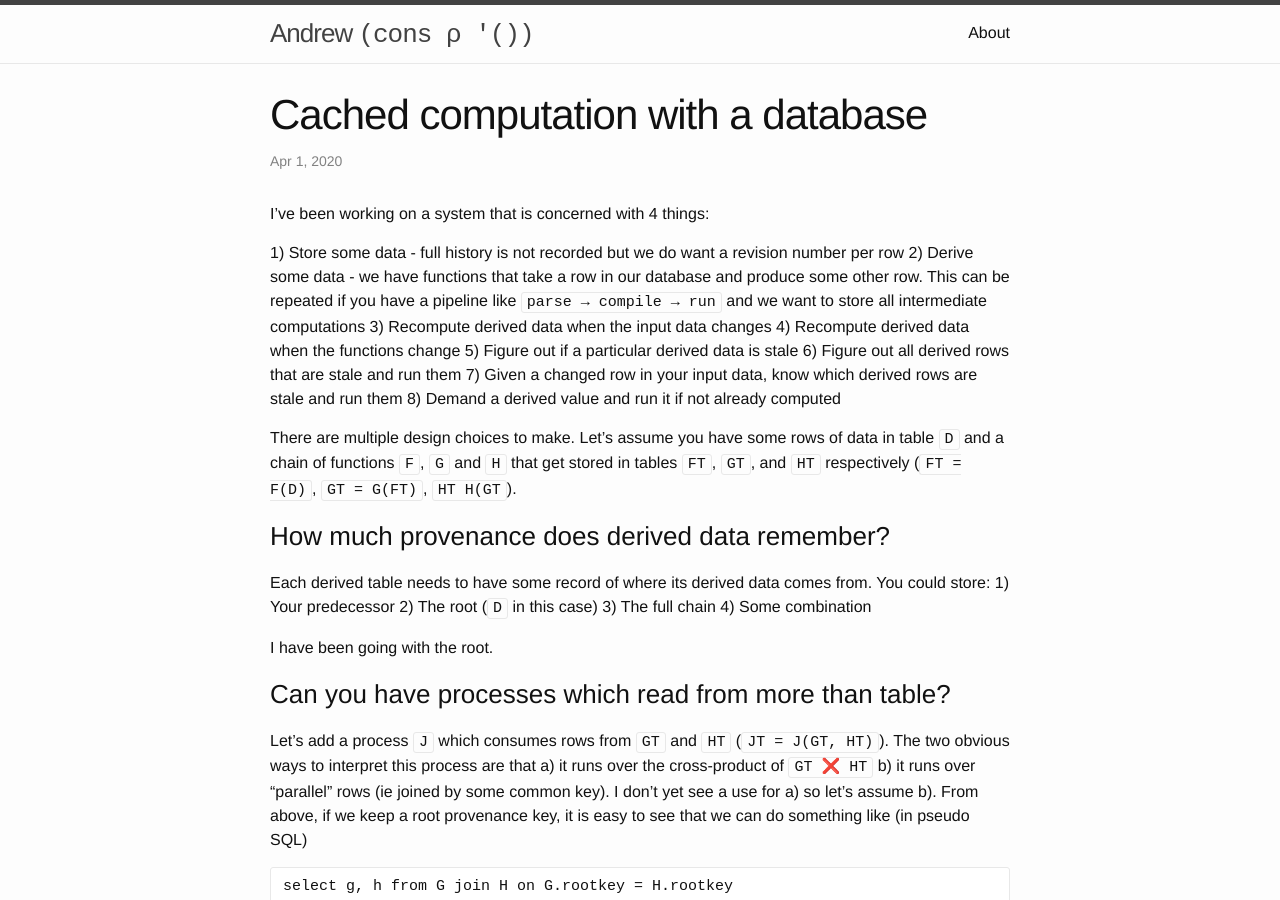
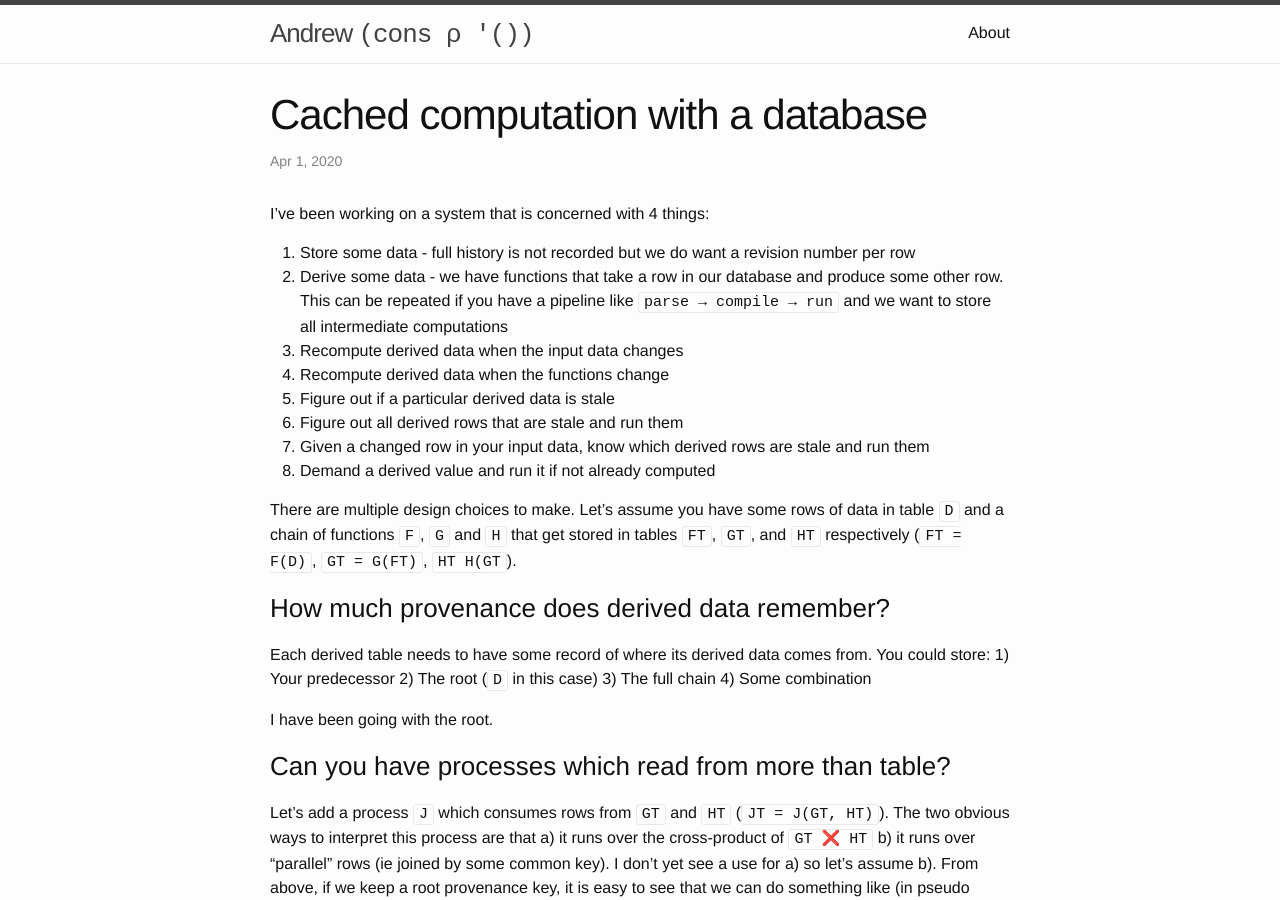
Before and after one commit to aconz2/aconz2.github.io, a Jekyll site: the page built from _posts/2020-04-01-Cached-computation-with-the-DB.md, in a window 1280 px wide and 900 px high. Built offline with Jekyll 4.4.1, drawn with Linux system fonts in a browser that asks for light colours.

Commit message:
fix list

```diff
--- a/_posts/2020-04-01-Cached-computation-with-the-DB.md
+++ b/_posts/2020-04-01-Cached-computation-with-the-DB.md
@@ -7,14 +7,14 @@ categories:
 
 I've been working on a system that is concerned with 4 things:
 
-1) Store some data - full history is not recorded but we do want a revision number per row
-2) Derive some data - we have functions that take a row in our database and produce some other row. This can be repeated if you have a pipeline like `parse → compile → run` and we want to store all intermediate computations
-3) Recompute derived data when the input data changes
-4) Recompute derived data when the functions change
-5) Figure out if a particular derived data is stale
-6) Figure out all derived rows that are stale and run them
-7) Given a changed row in your input data, know which derived rows are stale and run them
-8) Demand a derived value and run it if not already computed
+1. Store some data - full history is not recorded but we do want a revision number per row
+2. Derive some data - we have functions that take a row in our database and produce some other row. This can be repeated if you have a pipeline like `parse → compile → run` and we want to store all intermediate computations
+3. Recompute derived data when the input data changes
+4. Recompute derived data when the functions change
+5. Figure out if a particular derived data is stale
+6. Figure out all derived rows that are stale and run them
+7. Given a changed row in your input data, know which derived rows are stale and run them
+8. Demand a derived value and run it if not already computed
 
 There are multiple design choices to make. Let's assume you have some rows of data in table `D` and a chain of functions `F`, `G` and `H` that get stored in tables `FT`, `GT`, and `HT` respectively (`FT = F(D)`, `GT = G(FT)`, `HT H(GT`).
 
```
